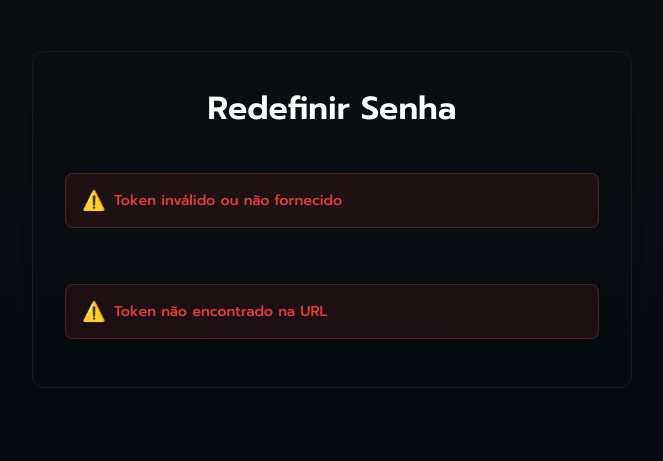
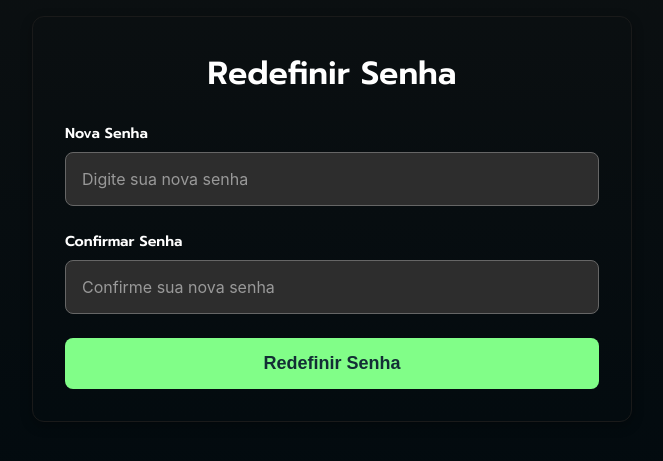
Before and after one commit to gss-patricia/4877-code-connect-react-seguranca-, a Next.js app: page /reset-password in a window 1280 px wide. Shown: the part 181-642 px from the top of the page, without its empty margins (308-971 px from the left). Built offline with nearby package versions, Linux system fonts and the light colour scheme; no server answers.

Commit message:
video 3.3

```diff
--- a/src/app/reset-password/page.js
+++ b/src/app/reset-password/page.js
@@ -8,43 +8,17 @@ import { Button } from "../../components/Button";
 import { Spinner } from "../../components/Spinner";
 import { ErrorMessage } from "../../components/ErrorMessage";
 import { resetPassword } from "../../actions/passwordReset";
+import { createClient } from '../../utils/supabase/client'
 
-/**
- * ⚠️ PÁGINA VULNERÁVEL DE RESET PASSWORD
- *
- * Demonstra vulnerabilidades que serão corrigidas no curso:
- * - Token visível na URL (vaza em logs/Referer)
- * - Token pode ser reutilizado
- * - Sem verificação de expiração
- * - Sem validação adequada
- */
 export default function ResetPasswordPage() {
-  const router = useRouter();
-  const searchParams = useSearchParams();
-  const token = searchParams.get("token");
+  const supabase = createClient()
+  const router = useRouter()
 
   const [password, setPassword] = useState("");
   const [confirmPassword, setConfirmPassword] = useState("");
   const [isLoading, setIsLoading] = useState(false);
   const [errorMessage, setErrorMessage] = useState("");
   const [successMessage, setSuccessMessage] = useState("");
-  const [decodedEmail, setDecodedEmail] = useState("");
-
-  useEffect(() => {
-    if (!token) {
-      setErrorMessage("Token não encontrado na URL");
-    } else {
-      // Tentar decodificar o token para mostrar a vulnerabilidade
-      try {
-        const tokenData = JSON.parse(
-          atob(token.replace(/-/g, "+").replace(/_/g, "/"))
-        );
-        setDecodedEmail(tokenData.email);
-      } catch (e) {
-        // Se falhar, não é crítico
-      }
-    }
-  }, [token]);
 
   const handleSubmit = async (e) => {
     e.preventDefault();
@@ -69,17 +43,16 @@ export default function ResetPasswordPage() {
     setSuccessMessage("");
 
     try {
-      const result = await resetPassword(token, password);
+      const { error } = await supabase.auth.updateUser({ password })
 
-      if (result.success) {
-        setSuccessMessage(result.message);
-
-        // Redirecionar após 3 segundos
+      if (error) {
+        setErrorMessage("Token inválido, expirado ou já usado.")
+      } else {
+        setSuccessMessage("Senha alterada com sucesso!")
+        // Redirecionar após 2 segundos
         setTimeout(() => {
           router.push("/login");
-        }, 3000);
-      } else {
-        setErrorMessage(result.error);
+        }, 2000);
       }
     } catch (error) {
       console.error("Erro ao resetar senha:", error);
@@ -95,8 +68,8 @@ export default function ResetPasswordPage() {
         <div className={styles.resetContent}>
           <h1 className={styles.heading}>Redefinir Senha</h1>
 
-          {!token ? (
-            <ErrorMessage message="Token inválido ou não fornecido" />
+          {errorMessage.length > 0 ? (
+            <ErrorMessage message={errorMessage} />
           ) : (
             <form className={styles.form} onSubmit={handleSubmit}>
               <div className={styles.formGroup}>
```
